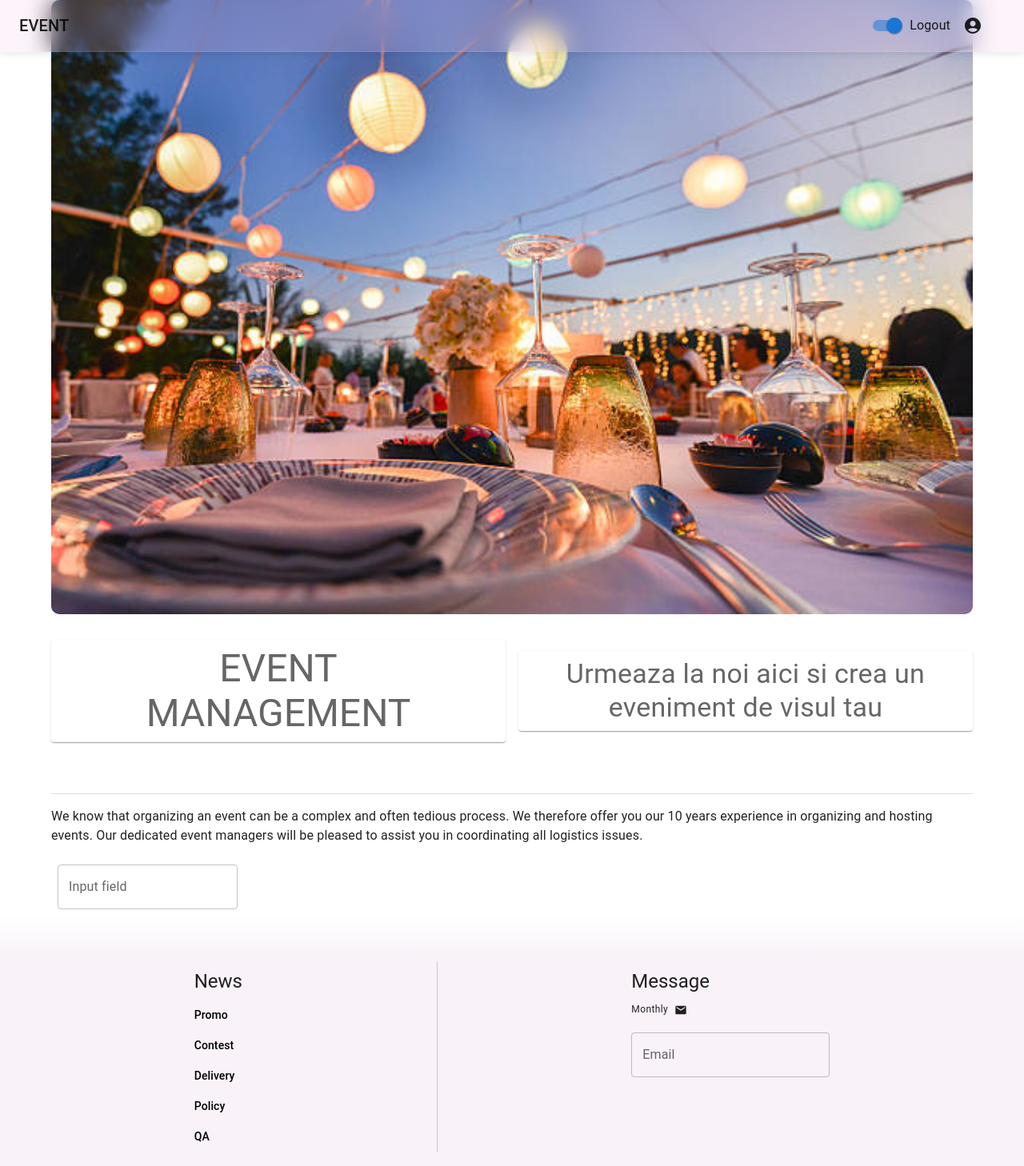
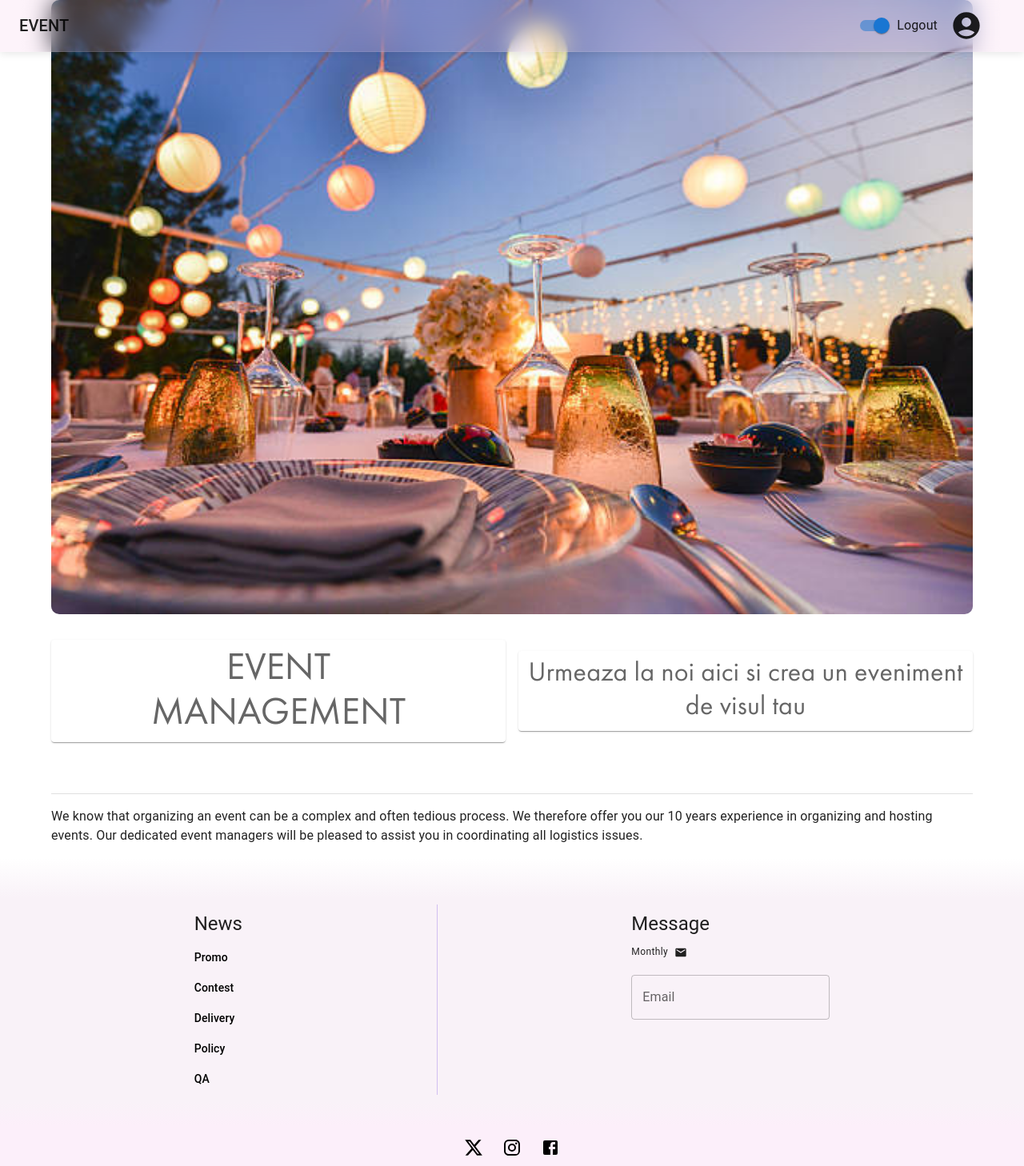
Before and after one commit to saranciucnichita/events-org-site, a Next.js app in the folder frontend/: page / in a window 1280 px wide. Shown: the top 1458 px of the page at 80% size. Built offline with nearby package versions, Linux system fonts and the light colour scheme; what @mui/material-nextjs would draw is missing.

Commit message:
Separate topbar from home page

```diff
--- /dev/null
+++ b/frontend/app/(main)/components/Topbar.tsx
@@ -0,0 +1,115 @@
+import useScrollTrigger from '@mui/material/useScrollTrigger';
+import AppBar from '@mui/material/AppBar';
+import Toolbar from '@mui/material/Toolbar';
+import { styled } from '@mui/material/styles';
+import Slide from '@mui/material/Slide';
+import IconButton from '@mui/material/IconButton';
+import AccountCircle from '@mui/icons-material/AccountCircle';
+import MenuItem from '@mui/material/MenuItem';
+import Menu from '@mui/material/Menu';
+import FormControlLabel from '@mui/material/FormControlLabel';
+import FormGroup from '@mui/material/FormGroup';
+import Switch from '@mui/material/Switch';
+import Typography from '@mui/material/Typography';
+import Box from '@mui/material/Box';
+import { useState } from 'react';
+import { redirect } from 'next/navigation';
+
+interface Props {
+  children: React.ReactElement;
+}
+
+const CustomAppBar = styled(AppBar)`
+  &.MuiAppBar-root {
+    box-shadow: 0 2px 10px rgba(0, 0, 0, 0.1);
+    background-color: rgba(243, 193, 231, 0.2);
+    backdrop-filter: blur(15px);
+    -webkit-backdrop-filter: blur(15px);
+    border-bottom: 1px solid rgba(255, 255, 255, 0.1);
+  }
+`;
+
+function HideOnScroll({ children }: Props) {
+  const trigger = useScrollTrigger({ disableHysteresis: true });
+
+  return (
+    <Slide appear={false} direction="down" in={!trigger}>
+      {children}
+    </Slide>
+  );
+}
+
+export default function TopBar() {
+    const [anchorEl, setAnchorEl] = useState<null | HTMLElement>(null);
+  const [auth, setAuth] = useState(true);
+  const handleChange = (event: React.ChangeEvent<HTMLInputElement>) => {
+    setAuth(event.target.checked);
+  };
+
+  const handleMenu = (event: React.MouseEvent<HTMLElement>) => {
+    setAnchorEl(event.currentTarget);
+  };
+
+  const handleClose = () => {
+    setAnchorEl(null);
+  };
+
+  const redirectLogin = () => {
+    setAnchorEl(null);
+    redirect('/register');
+  };
+return (
+      <HideOnScroll>
+        <CustomAppBar color="transparent">
+          <Toolbar>
+            <Box sx={{ flexGrow: 1 }}>
+              <Typography variant="h6" component="div">
+                EVENT
+              </Typography>
+            </Box>
+            <FormGroup>
+              <FormControlLabel
+                control={
+                  <Switch
+                    checked={auth}
+                    onChange={handleChange}
+                    aria-label="login switch"
+                  />
+                }
+                label={auth ? 'Logout' : 'Login'}
+              />
+            </FormGroup>
+            <IconButton
+              size="large"
+              edge="start"
+              color="inherit"
+              aria-label="menu"
+              onClick={handleMenu}
+              sx={{ mr: 2 }}
+            >
+              <AccountCircle style={{ fontSize: 40 }} />
+            </IconButton>
+            <Menu
+              id="menu-appbar"
+              anchorEl={anchorEl}
+              anchorOrigin={{
+                vertical: 'top',
+                horizontal: 'right',
+              }}
+              keepMounted
+              transformOrigin={{
+                vertical: 'top',
+                horizontal: 'right',
+              }}
+              open={Boolean(anchorEl)}
+              onClose={handleClose}
+            >
+              <MenuItem onClick={redirectLogin}>Profile</MenuItem>
+              <MenuItem onClick={redirectLogin}>My account</MenuItem>
+            </Menu>
+
+          </Toolbar>
+        </CustomAppBar>
+      </HideOnScroll>
+);
+}
--- a/frontend/app/(main)/page.tsx
+++ b/frontend/app/(main)/page.tsx
@@ -1,33 +1,18 @@
 "use client";
 import { useState } from 'react';
-import AppBar from '@mui/material/AppBar';
-import Toolbar from '@mui/material/Toolbar';
 import Typography from '@mui/material/Typography';
 import CssBaseline from '@mui/material/CssBaseline';
-import useScrollTrigger from '@mui/material/useScrollTrigger';
 import Box from '@mui/material/Box';
 import Container from '@mui/material/Container';
-import Slide from '@mui/material/Slide';
-import TextField from '@mui/material/TextField';
 import { styled } from '@mui/material/styles';
 import Footer from '../(main)/components/Footer';
 import Image from 'next/image';
-import IconButton from '@mui/material/IconButton';
-import AccountCircle from '@mui/icons-material/AccountCircle';
-import MenuItem from '@mui/material/MenuItem';
-import Menu from '@mui/material/Menu';
-import FormControlLabel from '@mui/material/FormControlLabel';
-import FormGroup from '@mui/material/FormGroup';
-import Switch from '@mui/material/Switch';
 import { useRouter } from 'next/navigation';
 import Divider from '@mui/material/Divider';
 import Grid from '@mui/material/Grid';
 import Paper from '@mui/material/Paper';
+import TopBar from './components/Topbar';
 
-
-interface Props {
-  children: React.ReactElement;
-}
 
 const Item = styled(Paper)(({ theme }) => ({
   backgroundColor: '#fff',
@@ -40,112 +25,11 @@ const Item = styled(Paper)(({ theme }) => ({
   }),
 }));
 
-const CustomAppBar = styled(AppBar)`
-  &.MuiAppBar-root {
-    box-shadow: 0 2px 10px rgba(0, 0, 0, 0.1);
-    background-color: rgba(243, 193, 231, 0.2);
-    backdrop-filter: blur(15px);
-    -webkit-backdrop-filter: blur(15px);
-    border-bottom: 1px solid rgba(255, 255, 255, 0.1);
-  }
-`;
-
-
-function HideOnScroll({ children }: Props) {
-  const trigger = useScrollTrigger({ disableHysteresis: true });
-
-  return (
-    <Slide appear={false} direction="down" in={!trigger}>
-      {children}
-    </Slide>
-  );
-}
-
-export default function HideAppBar() {
-  const router = useRouter();
-  const [text, setText] = useState('');
-
-  const handleSubmit = (e: React.SubmitEvent) => {
-    e.preventDefault();
-    console.log("Submitted:", text);
-  }
-
-
-  const [anchorEl, setAnchorEl] = useState<null | HTMLElement>(null);
-  const [auth, setAuth] = useState(true);
-  const handleChange = (event: React.ChangeEvent<HTMLInputElement>) => {
-    setAuth(event.target.checked);
-  };
-
-  const handleMenu = (event: React.MouseEvent<HTMLElement>) => {
-    setAnchorEl(event.currentTarget);
-  };
-
-  const handleClose = () => {
-    setAnchorEl(null);
-  };
-
-  const redirectLogin = () => {
-    setAnchorEl(null);
-    router.push('/register');
-  };
-
+export default function EVENTHome() {
   return (
     <>
       <CssBaseline />
-      <HideOnScroll>
-        <CustomAppBar color="transparent">
-          <Toolbar>
-            <Box sx={{ flexGrow: 1 }}>
-              <Typography variant="h6" component="div">
-                EVENT
-              </Typography>
-            </Box>
-            <FormGroup>
-              <FormControlLabel
-                control={
-                  <Switch
-                    checked={auth}
-                    onChange={handleChange}
-                    aria-label="login switch"
-                  />
-                }
-                label={auth ? 'Logout' : 'Login'}
-              />
-            </FormGroup>
-            <IconButton
-              size="large"
-              edge="start"
-              color="inherit"
-              aria-label="menu"
-              onClick={handleMenu}
-              sx={{ mr: 2 }}
-            >
-              <AccountCircle />
-            </IconButton>
-            <Menu
-              id="menu-appbar"
-              anchorEl={anchorEl}
-              anchorOrigin={{
-                vertical: 'top',
-                horizontal: 'right',
-              }}
-              keepMounted
-              transformOrigin={{
-                vertical: 'top',
-                horizontal: 'right',
-              }}
-              open={Boolean(anchorEl)}
-              onClose={handleClose}
-            >
-              <MenuItem onClick={redirectLogin}>Profile</MenuItem>
-              <MenuItem onClick={redirectLogin}>My account</MenuItem>
-            </Menu>
-
-          </Toolbar>
-        </CustomAppBar>
-      </HideOnScroll>
-
+      <TopBar />
       <Container>
         <Image
           src="/event1.jpg"
@@ -169,7 +53,7 @@ export default function HideAppBar() {
             </Item>
           </Grid>
 
-          <Grid size={{ xs: 6 }} sx={{alignContent: 'center'}}>
+          <Grid size={{ xs: 6 }} sx={{ alignContent: 'center' }}>
             <Item>
               <Typography sx={{ fontFamily: 'var(--futura)' }} variant="h4" component="div">
                 Urmeaza la noi aici si crea un eveniment de visul tau
@@ -182,18 +66,8 @@ export default function HideAppBar() {
 
         <Box sx={{ my: 2 }}>
           <Typography>
-We know that organizing an event can be a complex and often tedious process. We therefore offer you our 10 years experience in organizing and hosting events. Our dedicated event managers will be pleased to assist you in coordinating all logistics issues.
-</Typography>
-        </Box>
-        <Box
-          component="form"
-          sx={{ '& > :not(style)': { m: 1, width: '25ch' } }}
-          noValidate
-          autoComplete="off"
-          onSubmit={handleSubmit}
-          onChange={(event) => setText(event.target.value)}
-        >
-          <TextField id="outlined-basic" label="Input field" variant="outlined" />
+            We know that organizing an event can be a complex and often tedious process. We therefore offer you our 10 years experience in organizing and hosting events. Our dedicated event managers will be pleased to assist you in coordinating all logistics issues.
+          </Typography>
         </Box>
       </Container>
       <Footer />
--- a/frontend/app/(main)/register/page.tsx
+++ b/frontend/app/(main)/register/page.tsx
@@ -10,7 +10,7 @@ import { blueGrey } from "@mui/material/colors";
 import { createTheme, ThemeProvider } from '@mui/material/styles';
 import Image from 'next/image';
 import Slide from '@mui/material/Slide';
-import MailComponent from '../components/VerifyEmail';
+import MailComponent from './VerifyEmail';
 import Switch from '@mui/material/Switch';
 import FormGroup from '@mui/material/FormGroup';
 import FormControlLabel from '@mui/material/FormControlLabel';
@@ -115,7 +115,7 @@ const handleSubmit = async (e: SubmitEvent) => {
         exit: 300,
       }} mountOnEnter unmountOnExit>
         <Container maxWidth="xs" sx={{
-          bgcolor: 'white', borderRadius: 2, boxShadow: 4, p: 4, my: 10
+          bgcolor: 'white', borderRadius: 2, boxShadow: 4, p: 4, my: 10, mb: 0
         }}>
           <Box component="form" ref={inputRef} onSubmit={handleSubmit} sx={{ mt: 4, display: 'flex', flexDirection: 'column', alignItems: 'center', gap: 2 }}>
             <Image
@@ -142,7 +142,7 @@ const handleSubmit = async (e: SubmitEvent) => {
                 </FormControl>
 
                 <FormControl variant="outlined" fullWidth>
-          <InputLabel required htmlFor={`${outlinedPasswordId}-input`}>Password</InputLabel>
+                  <InputLabel htmlFor={`${outlinedPasswordId}-input`}>Password</InputLabel>
                   <OutlinedInput
                     id={`${outlinedPasswordId}-input`}
                     type={showPassword ? 'text' : 'password'}
@@ -205,7 +205,7 @@ const handleSubmit = async (e: SubmitEvent) => {
           </Box>
         </Container>
       </Slide>
-      {isMailSent ? <MailComponent nextstep={Verify} formData={formData}/> : <></>}
+      {isMailSent ? <MailComponent nextstep={Verify} formData={formData} /> : <></>}
     </ThemeProvider>
   );
 }
--- a/frontend/src/futura/font.ts
+++ b/frontend/src/futura/font.ts
@@ -3,5 +3,5 @@ import localFont from 'next/font/local';
 export const futura = localFont({
   src: './futura.woff2',
   style: 'normal',
-  variable: '--font-futura',
+  variable: '--futura',
 });
```
Also changed, not shown: frontend/app/(main)/register/VerifyEmail.tsx (renamed from frontend/app/(main)/components/VerifyEmail.tsx), 1 other file (tests, documents, lock files or other folders). Lines whose indentation alone changed are shown as unchanged.
